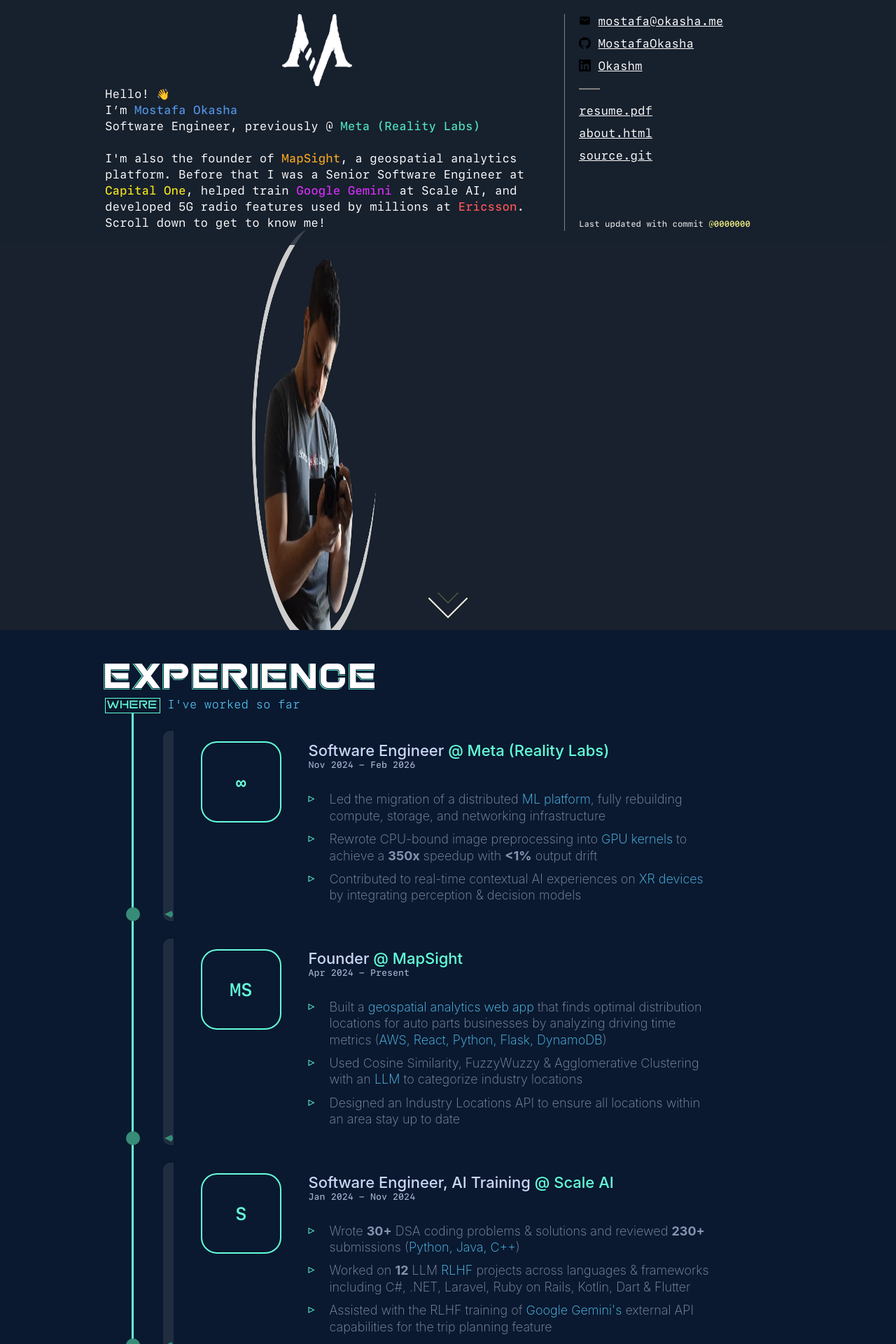
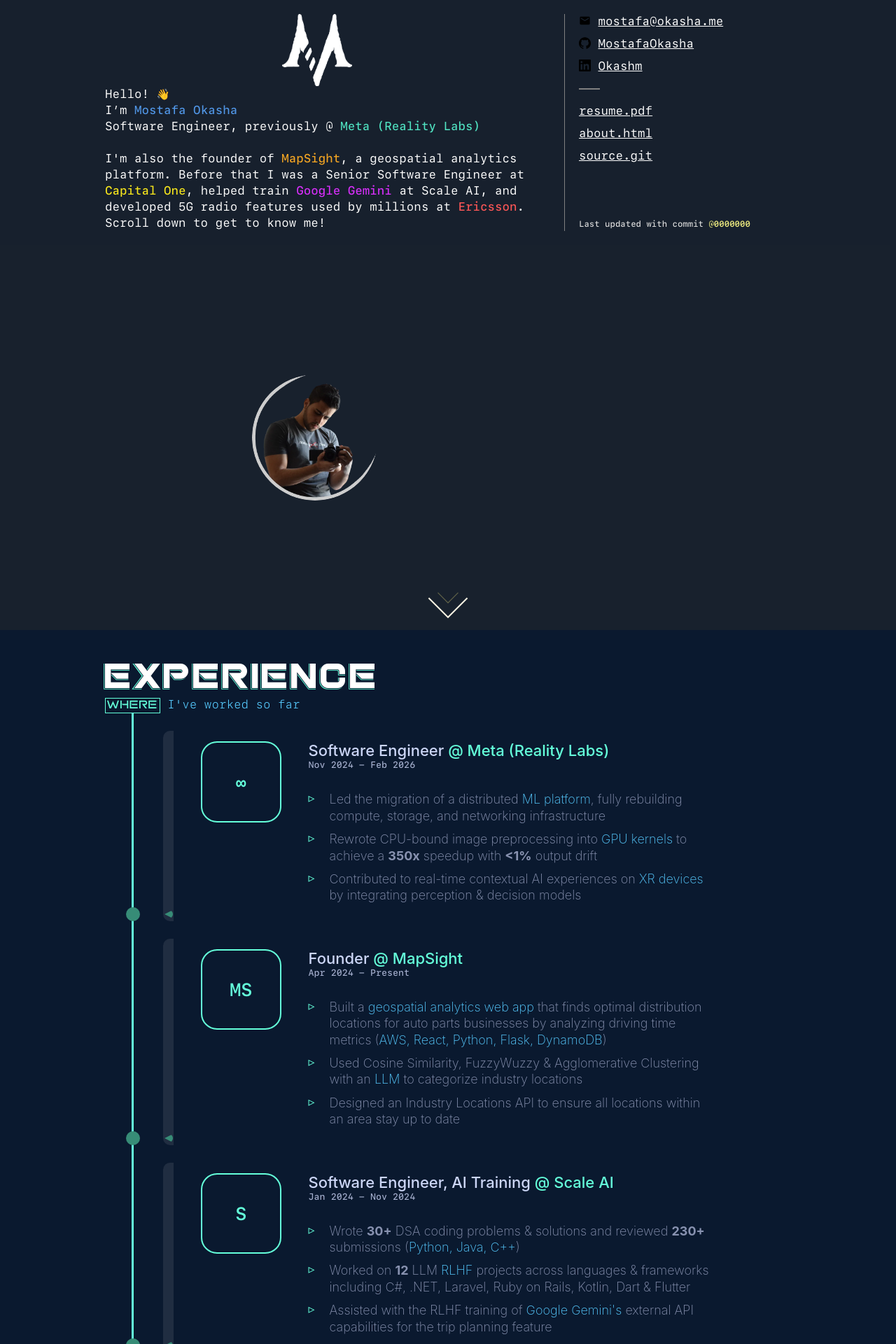
Before and after one commit to MostafaOkasha/MostafaOkasha.github.io, a Jekyll site: the page built from index.html, in a window 1280 px wide. Shown: the top 1920 px of the page at 70% size. Built offline with Jekyll 4.4.1, drawn with Linux system fonts in a browser that asks for light colours; nearby versions of some CDN libraries.

Commit message:
Fixing stylesheet

```diff
--- a/css/stylesheet.css
+++ b/css/stylesheet.css
@@ -1236,7 +1236,9 @@ a {
    vertical-align:middle;
    border-radius: 50%;
    width: 30%;
-
+   /* the img has width/height attributes for aspect-ratio hinting;
+      without this the attribute height (600px) would win over the 30% width */
+   height: auto;
 }
 
 #app {
```
